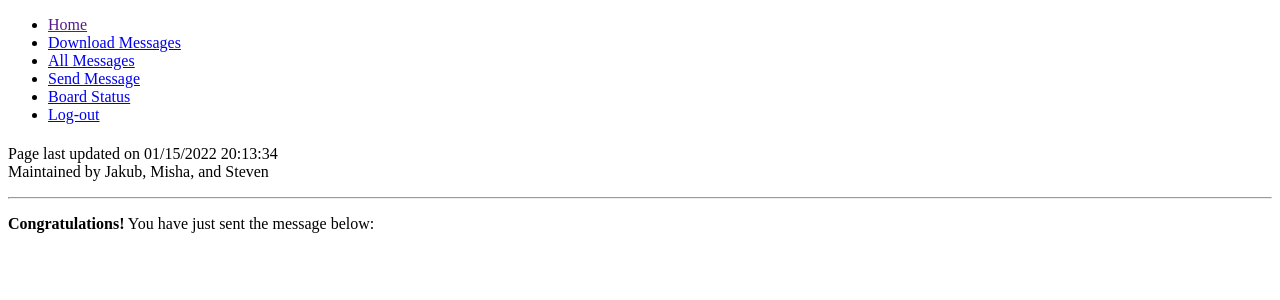
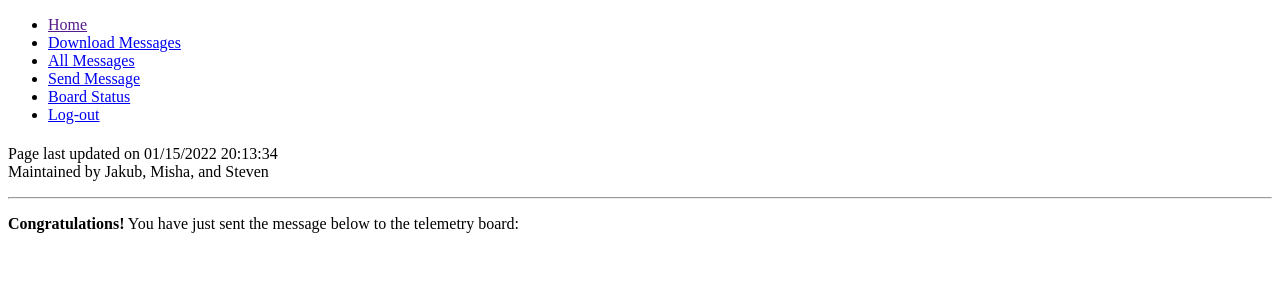
Before and after one commit to Jakub-C-7/Telemetry-Data-Processing, a PHP site: template includes/coursework/app/templates/submitmessage.html.twig in a window 1280 px wide. Shown: the top 300 px of the page. Run offline with PHP 8.4, Linux system fonts and the light colour scheme; the template is opened without the code that fills it, so the values that code supplies are empty; some libraries are stand-ins or nearby versions.

Commit message:
Adjusted text

```diff
--- a/includes/coursework/app/templates/submitmessage.html.twig
+++ b/includes/coursework/app/templates/submitmessage.html.twig
@@ -7,7 +7,7 @@
     <meta name="viewport" content="width=device-width, initial-scale=1.0">
 </head>
 <div id="page-content-div">
-    <p><b>Congratulations!</b> You have just sent the message below: </p> <br>
+    <p><b>Congratulations!</b> You have just sent the message below to the telemetry board: </p> <br>
     <p>{{ message }}</p>
 </div>
 {% endblock %}
--- a/includes/coursework/app/templates/submitregistration.html.twig
+++ b/includes/coursework/app/templates/submitregistration.html.twig
@@ -7,7 +7,8 @@
     <meta name="viewport" content="width=device-width, initial-scale=1.0">
 </head>
 <div id="page-content-div">
-    <p>Congratulations! You have just registered a new account with the details below.</p>
+    <p>Congratulations! You have just registered a new account with the details seen below. You can now log-in using the
+    'Login' page.</p>
     <p><b>Entered email:</b> {{ email }}</p>
     <p><b>Entered phone number:</b> {{ phoneNumber }}</p>
     <h4><b>Storage results:</b></h4>
```
